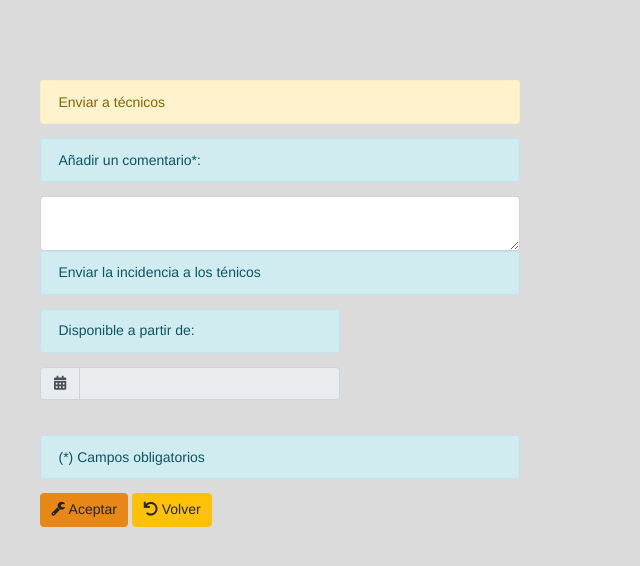
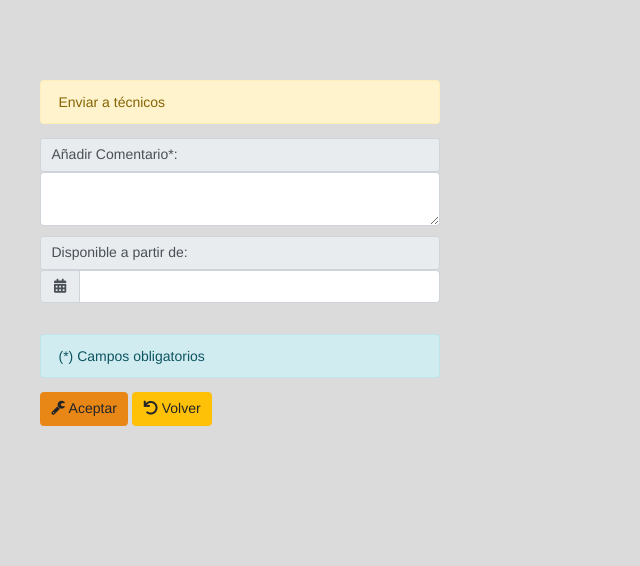
Before and after one commit to iesoretania-dic/proyecto-maduranlucha, a PHP site: template views/controlador/controlador_confirmar_tecnicos.twig in a window 1280 px wide. Shown: the part 39-605 px from the top of the page, without its empty margins (0-640 px from the left). Run offline with PHP 8.4, Linux system fonts and the light colour scheme; the template is opened without the code that fills it, so the values that code supplies are empty; some libraries are stand-ins or nearby versions.

Commit message:
Mejorados los estilos visuales de finalizar incidencias, enviar a tecnicos para los controladores y administradores y confirmar no contacto con el cliente para los tecnicos.

```diff
--- a/views/controlador/controlador_confirmar_tecnicos.twig
+++ b/views/controlador/controlador_confirmar_tecnicos.twig
@@ -1,6 +1,6 @@
 {% extends 'layout.twig' %}
 
-{% block title 'Controlador' %}
+{% block title 'Técnicos' %}
 
 {% block contenido %}
     <div class="contenido">
@@ -10,17 +10,16 @@
                 <p class="label label-danger">El comentario es obligatorio</p>
             {% endif %}
 
-            <div class="vistaInfo">
+            <div class="vistaFormularioS">
                 <p class="alert alert-warning" >Enviar a técnicos </p>
-                <p class="alert alert-info">Añadir un comentario*:</p>
-                <textarea id="comentario" class="form-control" aria-label="Default" aria-describedby="inputGroup-sizing-default" name="comentario" cols="15" rows="2"></textarea>
-                <p class="alert alert-info" >Enviar la incidencia a los ténicos </p>
+                <label for=comentario class="input-group-text">Añadir Comentario*:</label>
+                <textarea class="form-control" aria-label="Default" aria-describedby="inputGroup-sizing-default" name="comentario" id="comentario" cols="10" rows="2"></textarea>
             </div>
             {% if rol == '0' %}
-            <div class="vistaInfo">
+                <div class="vistaFormularioS">
                     <div class="input-group mb-3">
                         <div class="input-group-prepend">
-                        <label for="tecnico" class="input-group-text" id="inputGroup-sizing-default">Asignar a un técnico:</label>
+                            <label for="tecnico" class="input-group-text" id="inputGroup-sizing-default">Técnico:</label>
                         </div>
                         <select class="form-control" aria-label="Default" aria-describedby="inputGroup-sizing-default" name="tecnico" id="tecnico">
                             <option value="">Seleccione un técnico: </option>
@@ -32,18 +31,18 @@
                 </div>
             {% endif %}
 
-            <div class="form-group miDiv">
-                <p class="alert alert-info" >Disponible a partir de: </p>
+            <div class="form-group vistaFormularioS">
+                <label class="input-group-text">Disponible a partir de:</label>
                 <div class="input-group date form_datetime" data-date="" data-date-format="yyyy-mm-dd HH:ii p" data-link-field="dtp_input1">
                     <div class="input-group-prepend">
                         <span class="input-group-text miTextGroup" id="basic-addon1"><i class="fas fa-calendar-alt"></i></span>
                         <span class="input-group-addon"><span class="glyphicon glyphicon-remove"></span></span>
                     </div>
-                    <input class="form-control" size="2" type="text" value="{{ proLlamada }}" readonly>
+                    <input class="form-control" size="2" type="text" value="{{ proLlamada }}">
                 </div>
                 <input type="hidden" id="dtp_input1" value="{{ proLlamada }}" name="llamada" /><br/>
             </div>
-            <div class="vistaCheck">
+            <div class="vistaFormularioS">
                 <p class="alert alert-info" >(*) Campos obligatorios </p>
             </div>
 
@@ -51,7 +50,6 @@
                 <button class="btn btn-primary" type="submit" name="aceptarMoverTecnicos"><i class="fas fa-wrench"></i> Aceptar</button>
                 <a href="javascript:history.back()"><button class="btn btn-warning" type="button"><i class="fas fa-undo"></i> Volver</button></a>
             </div>
-
         </form>
     </div>
 
--- a/views/tecnico/tecnico_finalizar.twig
+++ b/views/tecnico/tecnico_finalizar.twig
@@ -205,7 +205,7 @@
                                 <label for="toggle-orientacion"></label>
                             </div>
                         </div>
-                        <input id="antenas" type="text" class="form-control" aria-label="Text input with checkbox" value="Orientacion de antena" disabled>
+                        <input id="antenas" type="text" class="form-control" aria-label="Text input with checkbox" value="Orientación de antena" disabled>
                     </div>
 
                 </div>
```
Also changed, not shown: views/controlador/controlador_confirmar_aceptar.twig (+11 -11 lines), views/tecnico/tecnico_confirmar_no_contacto.twig (+5 -6 lines). Lines whose indentation alone changed are shown as unchanged.
